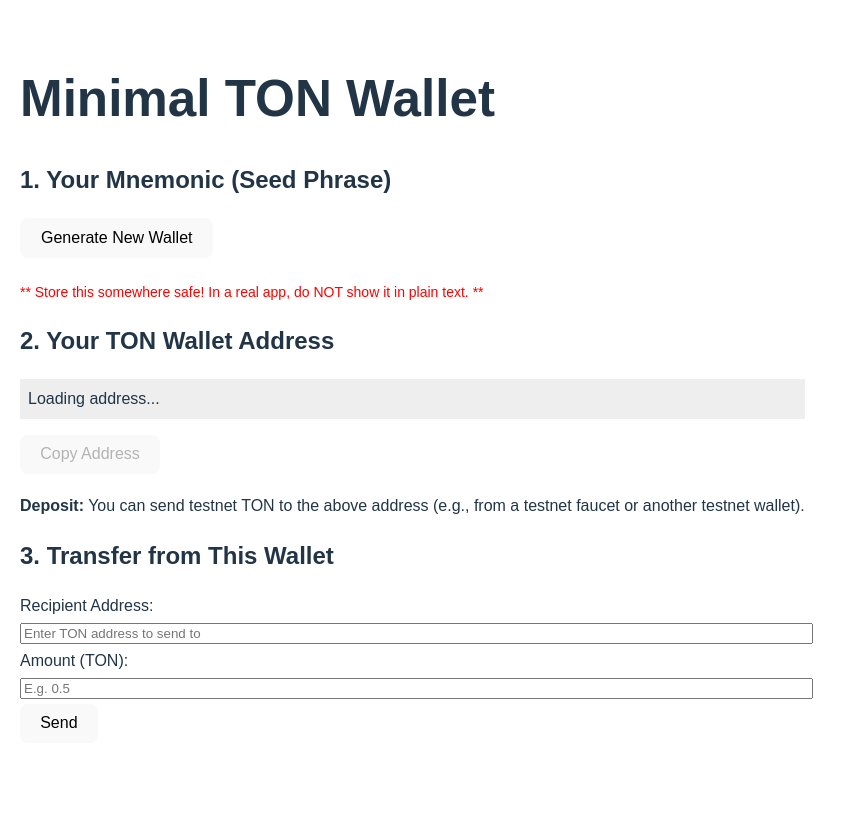
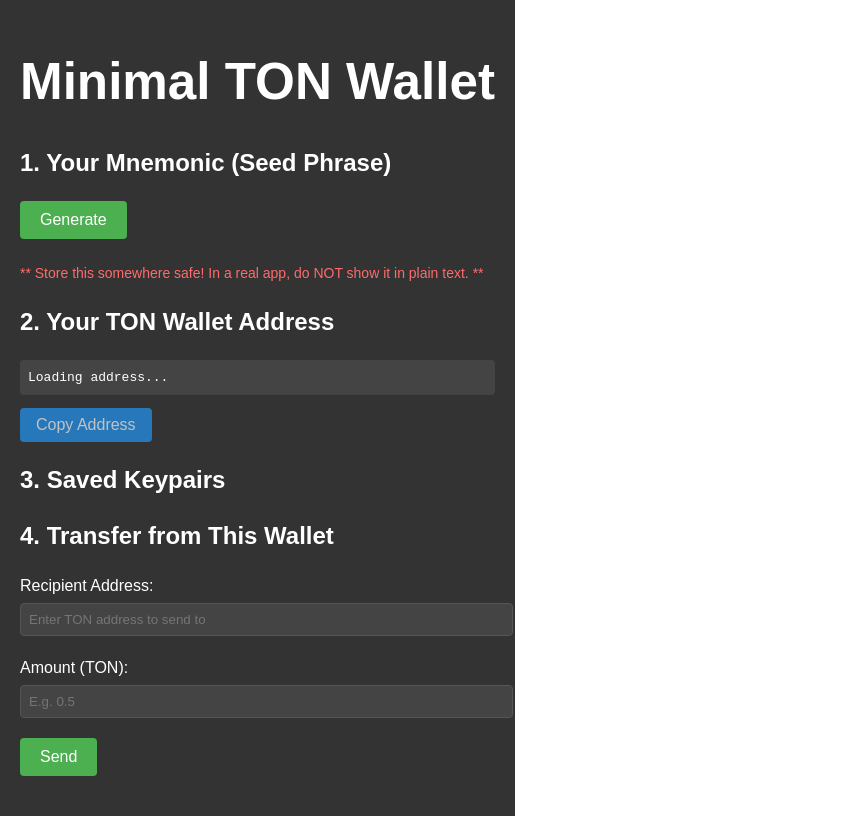
Before and after one commit to garudaidr/ton-mini-wallet, a React (Vite) app: page / in a window 1280 px wide. Shown: the whole page, without its empty margins (0-856 px from the left). Built offline with nearby package versions, Linux system fonts and the light colour scheme.

Commit message:
added generate and show passphrase

```diff
--- a/src/App.jsx
+++ b/src/App.jsx
@@ -9,9 +9,11 @@
 function App() {
   // State for mnemonic, keys, wallet, etc.
   const [mnemonic, setMnemonic] = useState('');
-  const [keyPair, setKeyPair] = useState(null); // { publicKey, secretKey }
+  const [keyPair, setKeyPair] = useState(null);
   const [walletAddress, setWalletAddress] = useState('');
   const [tonweb, setTonweb] = useState(null);
+  const [keypairs, setKeypairs] = useState([]);
+  const [showPassphraseIndex, setShowPassphraseIndex] = useState(null);
 
   // Transfer-related states
   const [toAddress, setToAddress] = useState('');
@@ -21,39 +23,42 @@
   // Initialize wallet from mnemonic
   const initializeWallet = async (mnemonic) => {
     try {
-      // 2) Convert mnemonic to seed
       const seed = await bip39.mnemonicToSeed(mnemonic);
-
-      // 3) Get first 32 bytes for key derivation
       const seedBytes = new Uint8Array(seed).slice(0, 32);
-
-      // 4) Derive keyPair using TonWeb utility
       const derivedKeyPair = TonWeb.utils.keyPairFromSeed(seedBytes);
       setKeyPair(derivedKeyPair);
 
-      // 5) Create tonweb instance pointing to testnet
       const tw = new TonWeb(
         new TonWeb.HttpProvider('https://testnet.toncenter.com/api/v2/jsonRPC')
       );
       setTonweb(tw);
 
-      // 6) Create wallet class (v3R2) with derived publicKey
       const WalletClass = tw.wallet.all.v3R2;
       const wallet = new WalletClass(tw.provider, {
         publicKey: derivedKeyPair.publicKey,
         wc: 0
       });
 
-      // 7) Fetch the wallet address
       const address = await wallet.getAddress();
       setWalletAddress(address.toString(true, true, true));
+
+      return {
+        mnemonic,
+        address: address.toString(true, true, true),
+      };
     } catch (error) {
       console.error('Error initializing wallet:', error);
+      return null;
     }
   };
 
-  // On first mount, load mnemonic from localStorage if exists
+  // Load existing keypairs from localStorage on mount
   useEffect(() => {
+    const storedKeypairs = localStorage.getItem('wallet_keypairs');
+    if (storedKeypairs) {
+      setKeypairs(JSON.parse(storedKeypairs));
+    }
+
     const storedMnemonic = localStorage.getItem('wallet_mnemonic');
     if (storedMnemonic) {
       setMnemonic(storedMnemonic);
@@ -61,12 +66,23 @@
     }
   }, []);
 
-  // Generate new mnemonic and initialize wallet
-  const handleGenerateMnemonic = async () => {
+  // Generate new keypair
+  const handleGenerateKeypair = async () => {
     const generatedMnemonic = bip39.generateMnemonic();
+    const walletData = await initializeWallet(generatedMnemonic);
+
+    if (walletData) {
+      const newKeypairs = [...keypairs, walletData];
+      setKeypairs(newKeypairs);
+      localStorage.setItem('wallet_keypairs', JSON.stringify(newKeypairs));
       setMnemonic(generatedMnemonic);
       localStorage.setItem('wallet_mnemonic', generatedMnemonic);
-    await initializeWallet(generatedMnemonic);
+    }
+  };
+
+  // Toggle passphrase visibility
+  const togglePassphrase = (index) => {
+    setShowPassphraseIndex(showPassphraseIndex === index ? null : index);
   };
 
   // Copy address to clipboard
@@ -86,20 +102,15 @@
     try {
       setTransferStatus('Transferring... Please wait.');
 
-      // Recreate the same wallet object
       const WalletClass = tonweb.wallet.all.v3R2;
       const wallet = new WalletClass(tonweb.provider, {
         publicKey: keyPair.publicKey,
         wc: 0
       });
 
-      // Need to get the current seqno
       const seqno = await wallet.methods.seqno().call();
-
-      // Convert user-entered amount to nanoTON
       const nanoAmount = TonWeb.utils.toNano(amount.toString());
 
-      // Send the transaction
       await wallet.methods
         .transfer({
           secretKey: keyPair.secretKey,
@@ -119,29 +130,35 @@
   };
 
   return (
-    <div style={{ padding: '20px', fontFamily: 'Arial' }}>
+    <div style={{ padding: '20px', fontFamily: 'Arial', color: 'white', background: '#333' }}>
       <h1>Minimal TON Wallet</h1>
 
       {/* Mnemonic Display */}
       <div style={{ marginBottom: '20px' }}>
         <h2>1. Your Mnemonic (Seed Phrase)</h2>
-        {mnemonic ? (
-          <p style={{ background: '#eee', padding: '8px' }}>
-            {mnemonic}
-          </p>
-        ) : (
+        <div style={{ marginBottom: '10px' }}>
           <button
-            onClick={handleGenerateMnemonic}
+            onClick={handleGenerateKeypair}
             style={{
               padding: '10px 20px',
               fontSize: '16px',
-              marginBottom: '10px'
+              marginBottom: '10px',
+              background: '#4CAF50',
+              color: 'white',
+              border: 'none',
+              borderRadius: '4px',
+              cursor: 'pointer'
             }}
           >
-            Generate New Wallet
+            Generate
           </button>
+        </div>
+        {mnemonic && (
+          <p style={{ background: '#444', padding: '8px', borderRadius: '4px' }}>
+            {mnemonic}
+          </p>
         )}
-        <p style={{ fontSize: '14px', color: 'red' }}>
+        <p style={{ fontSize: '14px', color: '#ff6b6b' }}>
           ** Store this somewhere safe! In a real app, do NOT show it in plain text. **
         </p>
       </div>
@@ -149,51 +166,141 @@
       {/* Wallet Address Display & Copy */}
       <div style={{ marginBottom: '20px' }}>
         <h2>2. Your TON Wallet Address</h2>
-        <p style={{ background: '#eee', padding: '8px' }}>
+        <p style={{ background: '#444', padding: '8px', borderRadius: '4px', fontFamily: 'monospace' }}>
           {walletAddress || 'Loading address...'}
         </p>
-        <button onClick={handleCopyAddress} disabled={!walletAddress}>
+        <button
+          onClick={handleCopyAddress}
+          disabled={!walletAddress}
+          style={{
+            padding: '8px 16px',
+            background: '#2196F3',
+            color: 'white',
+            border: 'none',
+            borderRadius: '4px',
+            cursor: walletAddress ? 'pointer' : 'not-allowed',
+            opacity: walletAddress ? 1 : 0.7
+          }}
+        >
           Copy Address
         </button>
       </div>
 
+      {/* Keypairs List */}
       <div style={{ marginBottom: '20px' }}>
-        <p>
-          <strong>Deposit:</strong> You can send testnet TON to the above address
-          (e.g., from a testnet faucet or another testnet wallet).
-        </p>
+        <h2>3. Saved Keypairs</h2>
+        {keypairs.map((keypair, index) => (
+          <div key={index} style={{
+            border: '1px solid #555',
+            padding: '15px',
+            marginBottom: '10px',
+            borderRadius: '4px',
+            background: '#444'
+          }}>
+            <div style={{
+              display: 'flex',
+              justifyContent: 'space-between',
+              alignItems: 'center',
+              marginBottom: '10px'
+            }}>
+              <div style={{ fontFamily: 'monospace', wordBreak: 'break-all' }}>
+                {keypair.address}
+              </div>
+              <button
+                onClick={() => togglePassphrase(index)}
+                style={{
+                  padding: '8px 16px',
+                  background: '#607D8B',
+                  color: 'white',
+                  border: 'none',
+                  borderRadius: '4px',
+                  cursor: 'pointer',
+                  marginLeft: '10px'
+                }}
+              >
+                {showPassphraseIndex === index ? 'Hide' : 'Show'} Passphrase
+              </button>
+            </div>
+            {showPassphraseIndex === index && (
+              <div style={{
+                marginTop: '10px',
+                padding: '8px',
+                background: '#555',
+                fontFamily: 'monospace',
+                borderRadius: '4px',
+                wordBreak: 'break-all'
+              }}>
+                {keypair.mnemonic}
+              </div>
+            )}
+          </div>
+        ))}
       </div>
 
       {/* Transfer Section */}
       <div style={{ marginBottom: '20px' }}>
-        <h2>3. Transfer from This Wallet</h2>
-        <label>
+        <h2>4. Transfer from This Wallet</h2>
+        <div style={{ marginBottom: '15px' }}>
+          <label style={{ display: 'block', marginBottom: '5px' }}>
             Recipient Address:
             <input
               type="text"
               value={toAddress}
               onChange={(e) => setToAddress(e.target.value)}
-            style={{ width: '100%', margin: '5px 0' }}
+              style={{
+                width: '100%',
+                margin: '5px 0',
+                padding: '8px',
+                background: '#444',
+                border: '1px solid #555',
+                borderRadius: '4px',
+                color: 'white'
+              }}
               placeholder="Enter TON address to send to"
             />
           </label>
-        <br />
-        <label>
+        </div>
+        <div style={{ marginBottom: '15px' }}>
+          <label style={{ display: 'block', marginBottom: '5px' }}>
             Amount (TON):
             <input
               type="number"
               value={amount}
               onChange={(e) => setAmount(e.target.value)}
-            style={{ width: '100%', margin: '5px 0' }}
+              style={{
+                width: '100%',
+                margin: '5px 0',
+                padding: '8px',
+                background: '#444',
+                border: '1px solid #555',
+                borderRadius: '4px',
+                color: 'white'
+              }}
               placeholder="E.g. 0.5"
             />
           </label>
-        <br />
-        <button onClick={handleTransfer}>
+        </div>
+        <button
+          onClick={handleTransfer}
+          style={{
+            padding: '10px 20px',
+            background: '#4CAF50',
+            color: 'white',
+            border: 'none',
+            borderRadius: '4px',
+            cursor: 'pointer'
+          }}
+        >
           Send
         </button>
         {transferStatus && (
-          <p style={{ marginTop: '10px', fontWeight: 'bold' }}>{transferStatus}</p>
+          <p style={{
+            marginTop: '10px',
+            fontWeight: 'bold',
+            color: transferStatus.includes('failed') ? '#ff6b6b' : '#4CAF50'
+          }}>
+            {transferStatus}
+          </p>
         )}
       </div>
     </div>
```
Lines whose indentation alone changed are shown as unchanged.
